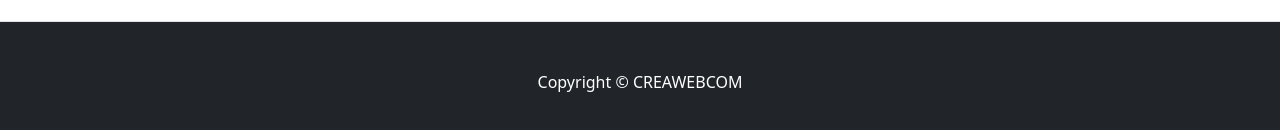
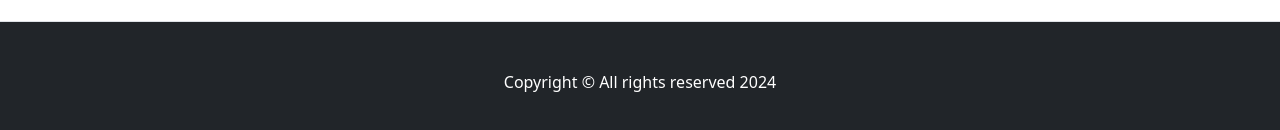
Before and after one commit to CREAWEBCOM/solustyle, a plain HTML site: page index.html in a window 1280 px wide. Shown: the part 1261-1391 px from the top of the page. Drawn offline with Linux system fonts and the light colour scheme.

Commit message:
Update index.html

```diff
--- a/index.html
+++ b/index.html
@@ -107,7 +107,7 @@
 
             <!-- email: creawebcom@outlook.fr</p></div> -->
 
-            <div class="container px-5"><p class="m-0 text-center text-white">Copyright &copy; CREAWEBCOM
+            <div class="container px-5"><p class="m-0 text-center text-white">Copyright &copy; All rights reserved 2024
          </p></div>
         </footer>
         <!-- Bootstrap core JS-->
```
